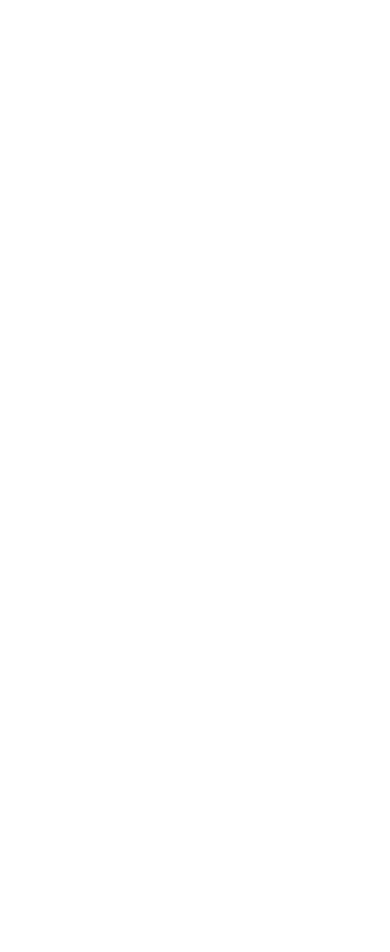
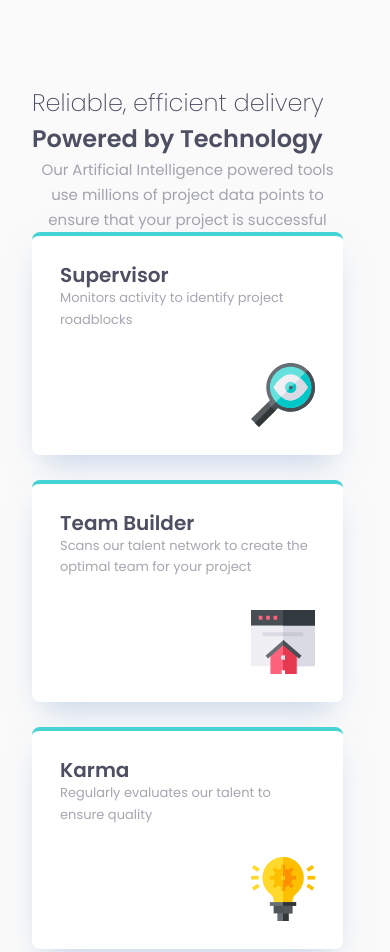
Before and after one commit to JeyPey/four-card, a plain HTML site: page index.html in a window 390 px wide. Shown: the top 952 px of the page. Before the commit the page ends 844 px from the top, so only its background shows below. Drawn offline with Linux system fonts and the light colour scheme.

Commit message:
started work with mobile first

```diff
--- a/index.html
+++ b/index.html
@@ -1,5 +1,6 @@
 <!DOCTYPE html>
 <html lang="en">
+
 <head>
     <meta charset="UTF-8">
     <meta name="viewport" content="width=device-width, initial-scale=1.0">
@@ -10,10 +11,51 @@
     <link rel="stylesheet" href="/styles/reset.css">
     <link rel="stylesheet" href="/styles/style.css">
 </head>
+
 <body>
 
+    <div class="information">
+        <h1 class="title">
+            <span class="thin-text">Reliable, efficient delivery</span> <br>
+            Powered by Technology
+        </h1>
+        <p class="subtitle">Our Artificial Intelligence powered tools use millions of project data points to ensure that
+            your project is successful</p>
+    </div>
 
+    <div class="card__grid">
+        <div class="card__column">
+            <div class="card__body">
+                <h2 class="card__title">Supervisor</h2>
+                <p class="subtitle">Monitors activity to identify project <br> roadblocks</p>
+                <img src="/icons/loupe.svg" alt="loupe" width="64" height="64" fetchpriority="height"
+                    class="card__icon">
+            </div>
+        </div>
+        <div class="card__column">
+            <div class="card__body">
+                <h2 class="card__title">Team Builder</h2>
+                <p class="subtitle">Scans our talent network to create the optimal team for your project</p>
+                <img src="/icons/homepage.svg" alt="homepage" width="64" height="64" fetchpriority="height"
+                    class="card__icon">
+            </div>
 
+            <div class="card__body">
+                <h2 class="card__title">Karma</h2>
+                <p class="subtitle">Regularly evaluates our talent to ensure quality</p>
+                <img src="/icons/lamp.svg" alt="lamp" width="64" height="64" fetchpriority="height" class="card__icon">
+            </div>
+        </div>
+        <div class="card__column">
+            <div class="card__body">
+                <h2 class="card__title">Calculator</h2>
+                <p class="subtitle">Uses data from past projects to provide better delivery estimates</p>
+                <img src="/icons/monitor.svg" alt="monitor" width="64" height="64" fetchpriority="height"
+                    class="card__icon">
+            </div>
+        </div>
+    </div>
 
 </body>
+
 </html>
--- a/styles/style.css
+++ b/styles/style.css
@@ -1,13 +1,81 @@
 @import url("./fonts.css");
 
 :root {
-    --color-text: #4D4F62;
-    --color-card-red: #EA5454;
-    --color-card-mint: #44D3D2;
-    --color-card-orange: #FCAE4A;
-    --color-card-blue: #549EF2;
-    --color-card-bg: #FFFFFF;
-    --color-bg: #FAFAFA;
+  --color-text: #4d4f62;
+  --color-card-red: #ea5454;
+  --color-card-mint: #44d3d2;
+  --color-card-orange: #fcae4a;
+  --color-card-blue: #549ef2;
+  --color-card-bg: #ffffff;
+  --color-bg: #fafafa;
 
-    --ff-base: "Poppins", sans-serif;
+  --ff-base: "Poppins", sans-serif;
 }
+
+* {
+  font-family: var(--ff-base);
+  color: var(--color-text);
+}
+
+body {
+  background-color: var(--color-bg);
+  padding-inline: 32px;
+}
+
+h1,
+h2 {
+  font-weight: 600;
+}
+
+.thin-text {
+  font-weight: 275;
+}
+
+.information {
+  margin-block-start: 85px;
+}
+
+.title {
+  font-size: 24px;
+  line-height: 1.5;
+}
+
+.subtitle {
+  font-size: 15px;
+  line-height: 167%;
+  text-align: center;
+  opacity: 0.5;
+}
+
+/* .card__grid {
+    display: flex;
+    flex-direction: column;
+    gap: 25px;
+} */
+
+.card__body {
+  padding: 28px;
+
+  border-radius: 8px;
+  border-top: 4px solid #45d3d3;
+
+  box-shadow: 0 15px 30px -11px rgba(131, 166, 210, 0.5);
+  background: #fff;
+
+  margin-block-end: 25px;
+}
+
+.card__title {
+  font-size: 20px;
+  margin-block-end: 1px;
+}
+
+.card__body > .subtitle {
+  text-align: start;
+  font-size: 13px;
+}
+
+.card__icon {
+  margin-inline-start: auto;
+  margin-top: 32px;
+}
```
